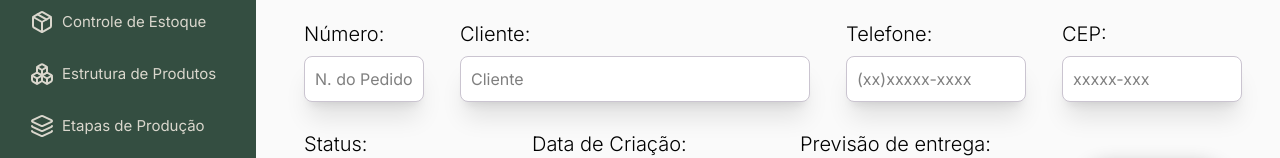
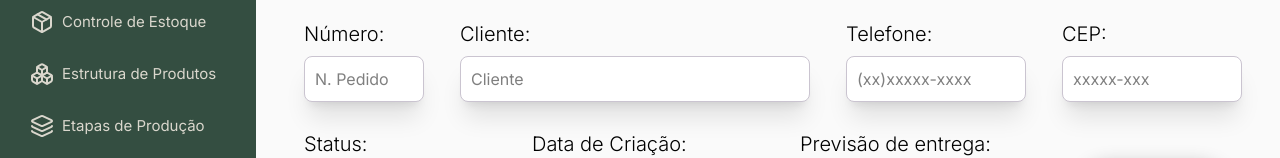
Before and after one commit to muriloLuix/BioVerde, a React (Vite) app in the folder front-end/: page /app/pedidos in a window 1280 px wide. Shown: the part 185-343 px from the top of the page. Built offline with nearby package versions, Linux system fonts and the light colour scheme; a web font is replaced by a local one.

Commit message:
Outro bug resolvido

```diff
--- a/front-end/src/pages/page/Requests.tsx
+++ b/front-end/src/pages/page/Requests.tsx
@@ -171,10 +171,10 @@ export default function Requests() {
                     </Form.Label>
                     <Form.Control asChild>
                       <input
-                        type="text"
+                        type="number"
                         name="filterReqNum"
                         id="filterReqNum"
-                        placeholder="N. do Pedido"
+                        placeholder="N. Pedido"
                         className="bg-white border w-[120px] border-separator rounded-lg p-2.5 shadow-xl"
                       />
                     </Form.Control>
--- a/front-end/src/shared/components/LayoutSideBar.tsx
+++ b/front-end/src/shared/components/LayoutSideBar.tsx
@@ -27,7 +27,7 @@ export default function LayoutSideBar() {
     () => [
       { name: "Dashboards", icon: <LayoutDashboard/>, path: "/app/dashboard" },
       { name: "Controle de Estoque", icon: <Package />, path: "/app/controle-estoque" },
-      { name: "Estrutura de Produtos", icon: <Boxes />, path: "/app/estrututa-produtos" },
+      { name: "Estrutura de Produtos", icon: <Boxes />, path: "/app/estrutura-produtos" },
       { name: "Etapas de Produção", icon: <Layers />, path: "/app/etapas-producao" },
       { name: "Consumo de Insumos", icon: <Factory />, path: "/app/consumo-insumos" },
       { name: "Pedidos", icon: <ShoppingCart />, path: "/app/pedidos" },
```
